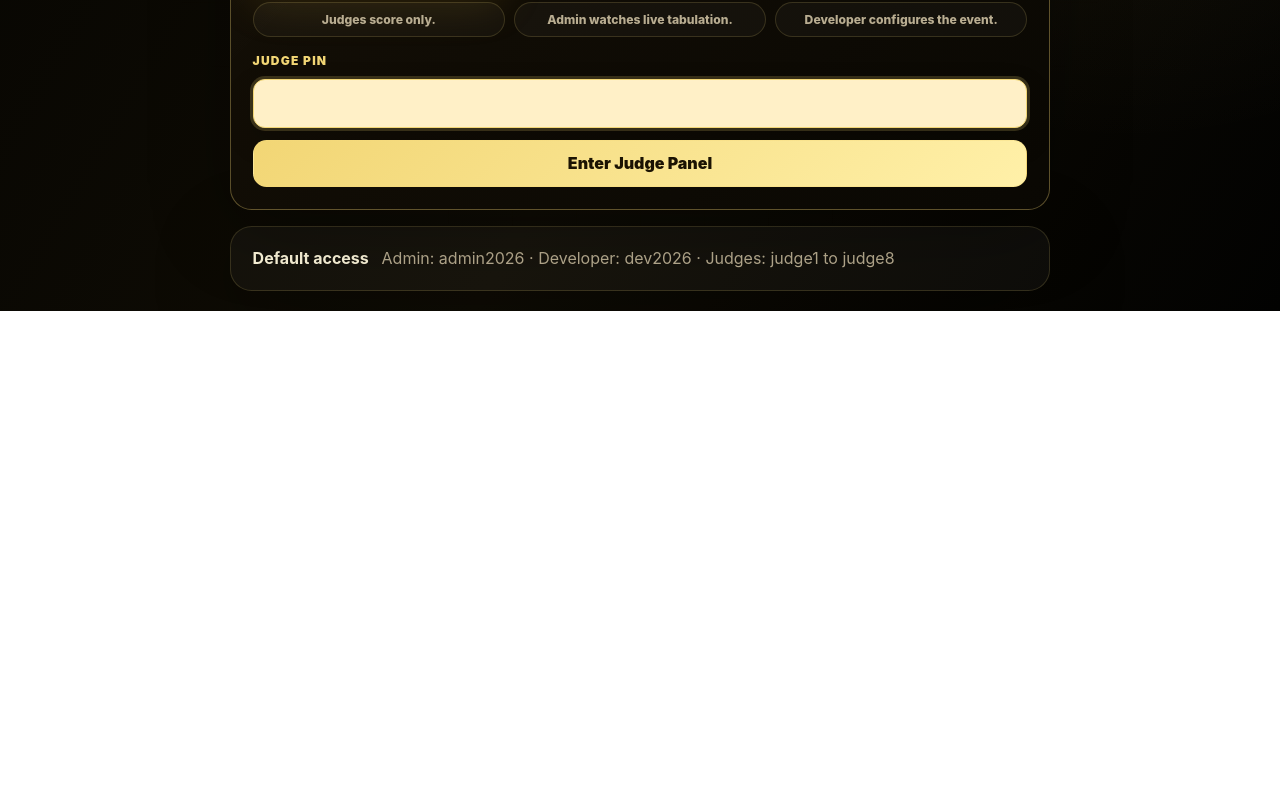
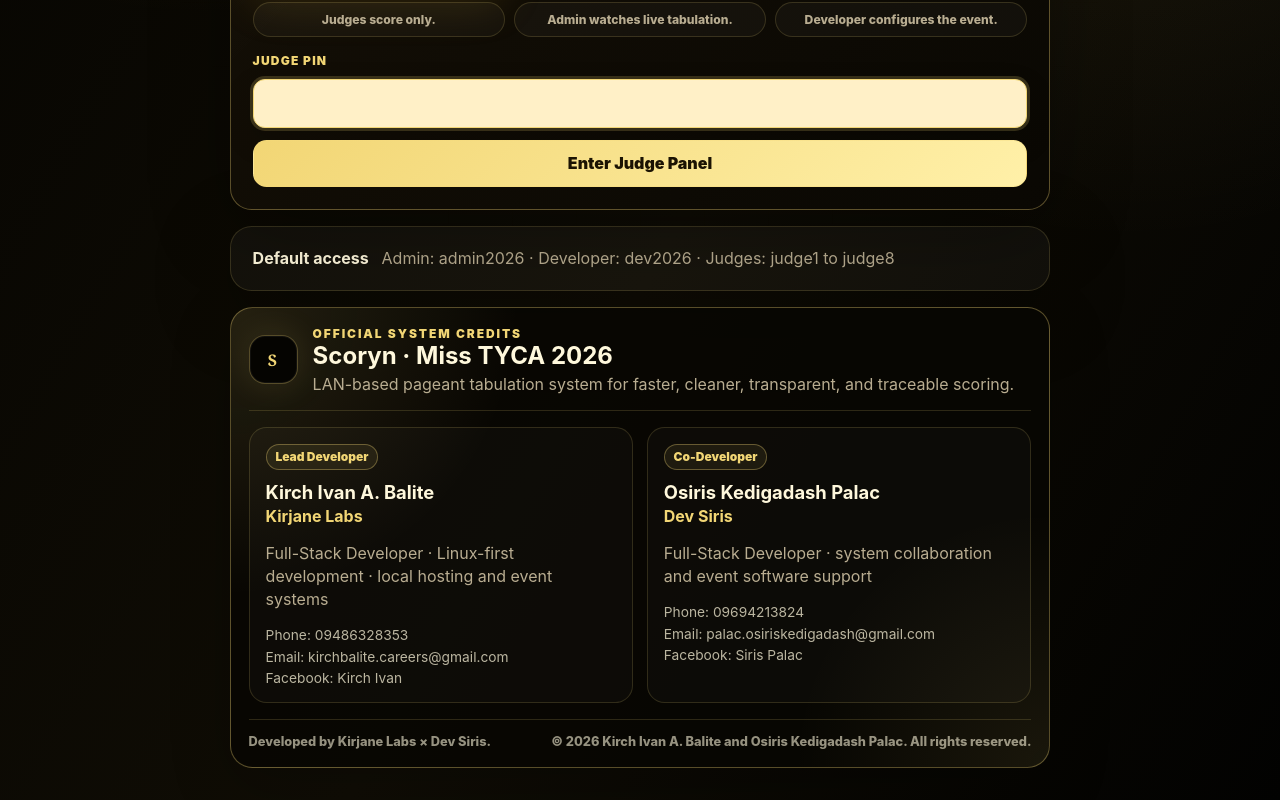
Before and after one commit to DevN4iru/scoryn-tyca-lan, a React (Vite) app: page / in a window 1280 px wide. Shown: the part 574-1374 px from the top of the page. Before the commit the page ends 885 px from the top, so only its background shows below. Built offline with nearby package versions, Linux system fonts and the light colour scheme.

Commit message:
Add official developer credits footer

```diff
--- a/src/App.jsx
+++ b/src/App.jsx
@@ -89,6 +89,59 @@ function SectionTitle({ eyebrow, title, children }) {
   );
 }
 
+// OFFICIAL_CREDITS_FOOTER_PATCH:
+// Official credits footer for the Scoryn TYCA LAN event system.
+function CreditsFooter() {
+  const year = new Date().getFullYear();
+
+  return (
+    <footer className="credits-footer">
+      <div className="credits-brand">
+        <div className="logo-mark small">S</div>
+        <div>
+          <div className="eyebrow">Official System Credits</div>
+          <h2>Scoryn · Miss TYCA 2026</h2>
+          <p>
+            LAN-based pageant tabulation system for faster, cleaner, transparent,
+            and traceable scoring.
+          </p>
+        </div>
+      </div>
+
+      <div className="credits-grid">
+        <article>
+          <span className="pill">Lead Developer</span>
+          <h3>Kirch Ivan A. Balite</h3>
+          <strong>Kirjane Labs</strong>
+          <p>Full-Stack Developer · Linux-first development · local hosting and event systems</p>
+          <ul>
+            <li>Phone: 09486328353</li>
+            <li>Email: kirchbalite.careers@gmail.com</li>
+            <li>Facebook: Kirch Ivan</li>
+          </ul>
+        </article>
+
+        <article>
+          <span className="pill">Co-Developer</span>
+          <h3>Osiris Kedigadash Palac</h3>
+          <strong>Dev Siris</strong>
+          <p>Full-Stack Developer · system collaboration and event software support</p>
+          <ul>
+            <li>Phone: 09694213824</li>
+            <li>Email: palac.osiriskedigadash@gmail.com</li>
+            <li>Facebook: Siris Palac</li>
+          </ul>
+        </article>
+      </div>
+
+      <div className="credits-bottom">
+        <span>Developed by Kirjane Labs × Dev Siris.</span>
+        <span>© {year} Kirch Ivan A. Balite and Osiris Kedigadash Palac. All rights reserved.</span>
+      </div>
+    </footer>
+  );
+}
+
 function Login({ onLogin }) {
   const [role, setRole] = useState('judge');
   const [pin, setPin] = useState('');
@@ -173,6 +226,8 @@ function Login({ onLogin }) {
         <strong>Default access</strong>
         <span>Admin: admin2026 · Developer: dev2026 · Judges: judge1 to judge8</span>
       </section>
+
+      <CreditsFooter />
     </main>
   );
 }
@@ -703,6 +758,8 @@ function AdminDashboard({ user, onLogout }) {
           </table>
         </div>
       </section>
+
+      <CreditsFooter />
     </main>
   );
 }
@@ -764,6 +821,8 @@ function DeveloperDashboard({ user, onLogout }) {
       />
 
       <DeveloperBuilder state={state} onSaved={load} />
+
+      <CreditsFooter />
     </main>
   );
 }
@@ -1072,6 +1131,8 @@ function JudgePanel({ user, onLogout }) {
           ))}
         </section>
       )}
+
+      <CreditsFooter />
     </main>
   );
 }
--- a/src/styles.css
+++ b/src/styles.css
@@ -1070,3 +1070,110 @@ th {
   font-size: 0.82rem;
   font-weight: 900;
 }
+
+
+/* =========================================================
+   Official Credits Footer Patch
+   Lead Developer / Co-Developer credits and rights statement.
+   ========================================================= */
+
+.credits-footer {
+  position: relative;
+  overflow: hidden;
+  border: 1px solid var(--line);
+  border-radius: 1.4rem;
+  margin: 1rem 0 2rem;
+  padding: 1.1rem;
+  background:
+    radial-gradient(circle at top left, rgba(242, 214, 117, 0.13), transparent 18rem),
+    radial-gradient(circle at bottom right, rgba(242, 214, 117, 0.08), transparent 16rem),
+    rgba(8, 7, 3, 0.92);
+  box-shadow: 0 18px 60px rgba(0, 0, 0, 0.24);
+}
+
+.credits-brand {
+  display: flex;
+  gap: 0.9rem;
+  align-items: center;
+  border-bottom: 1px solid var(--line-soft);
+  padding-bottom: 1rem;
+}
+
+.logo-mark.small {
+  width: 3.1rem;
+  height: 3.1rem;
+  font-size: 1rem;
+}
+
+.credits-brand h2,
+.credits-brand p {
+  margin: 0;
+}
+
+.credits-brand p {
+  margin-top: 0.25rem;
+  color: var(--muted);
+}
+
+.credits-grid {
+  display: grid;
+  grid-template-columns: repeat(2, minmax(0, 1fr));
+  gap: 0.85rem;
+  margin-top: 1rem;
+}
+
+.credits-grid article {
+  border: 1px solid var(--line-soft);
+  border-radius: 1.1rem;
+  padding: 1rem;
+  background: rgba(255, 255, 255, 0.025);
+}
+
+.credits-grid h3 {
+  margin: 0.7rem 0 0.15rem;
+  color: var(--text);
+  font-size: 1.15rem;
+}
+
+.credits-grid strong {
+  color: var(--gold);
+}
+
+.credits-grid p {
+  color: var(--muted);
+  line-height: 1.45;
+}
+
+.credits-grid ul {
+  display: grid;
+  gap: 0.35rem;
+  margin: 0.75rem 0 0;
+  padding: 0;
+  list-style: none;
+  color: rgba(255, 248, 220, 0.72);
+  font-size: 0.86rem;
+}
+
+.credits-bottom {
+  display: flex;
+  flex-wrap: wrap;
+  justify-content: space-between;
+  gap: 0.55rem;
+  border-top: 1px solid var(--line-soft);
+  margin-top: 1rem;
+  padding-top: 0.85rem;
+  color: rgba(255, 248, 220, 0.58);
+  font-size: 0.8rem;
+  font-weight: 800;
+}
+
+@media (max-width: 760px) {
+  .credits-brand,
+  .credits-grid {
+    grid-template-columns: 1fr;
+  }
+
+  .credits-brand {
+    align-items: flex-start;
+  }
+}
```
